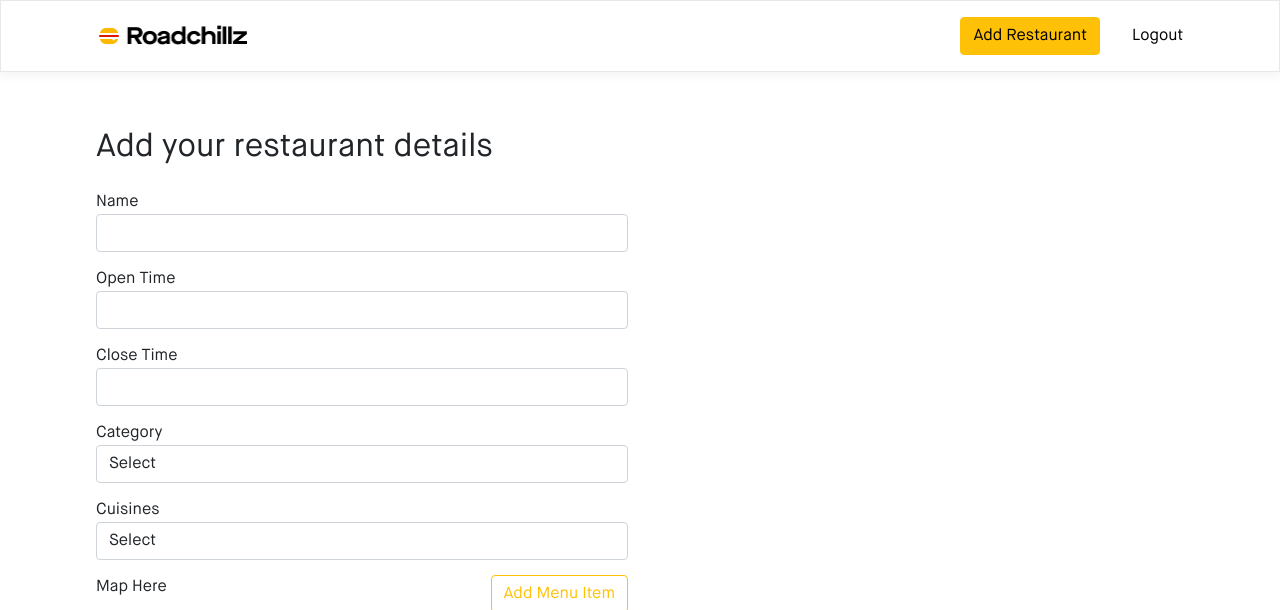
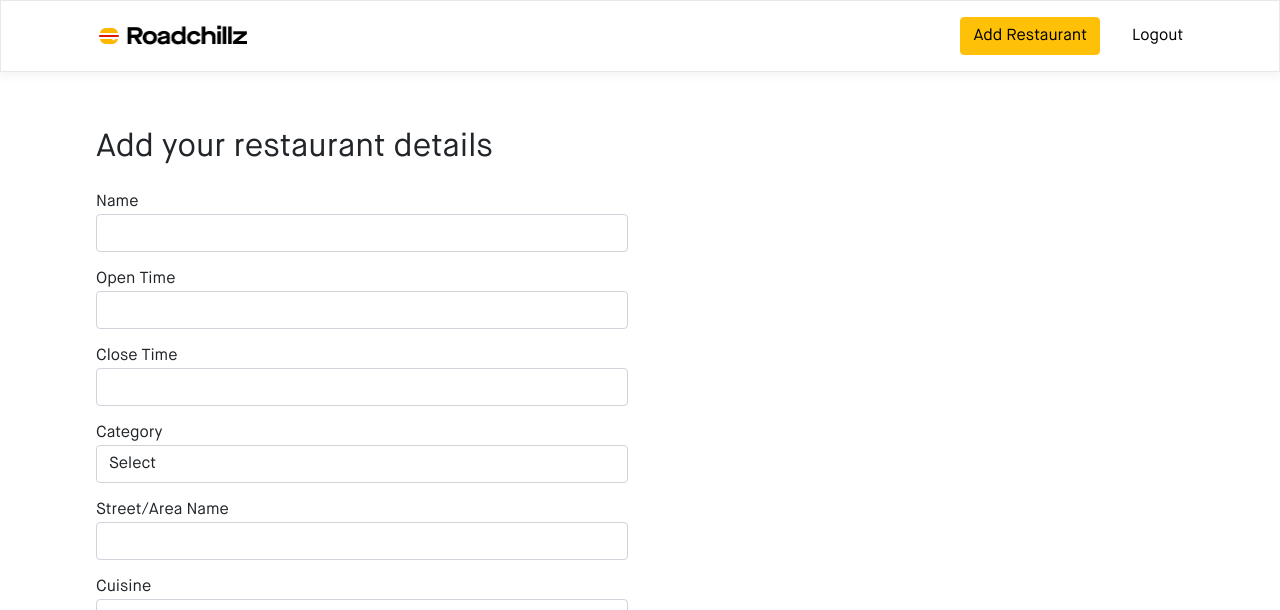
Before and after one commit to SomtoUgeh/roadchillz, a Django app: page /roadchillz/restaurants/add-restaurant in a window 1280 px wide. Shown: the top 610 px of the page. Run offline with Django 3.2, Linux system fonts and the light colour scheme; the visitor is signed in with stand-in values (Sample User, id 1); data that the repository does not hold is empty; some libraries are stand-ins or nearby versions.

Commit message:
Add restaurant functionality (#25)

```diff
--- a/roadchillz/forms.py
+++ b/roadchillz/forms.py
@@ -11,36 +11,42 @@ class AddRestaurantForm(forms.ModelForm):
 
     slug = forms.CharField(widget=forms.HiddenInput(), required=False)
     likes = forms.IntegerField(widget=forms.HiddenInput(), required=False)
-
-    long = forms.IntegerField(widget=forms.HiddenInput(), initial=0)
-    lat = forms.IntegerField(widget=forms.HiddenInput(), initial=0)
-    location_name = forms.CharField(widget=forms.HiddenInput(), required=False)
-    open_time = forms.DateField(
+    image_url = forms.CharField(
+        widget=forms.HiddenInput(),
+        required=False,
+        initial='/static/images/restaurant.jpg'
+    )
+    long = forms.CharField(
+        widget=forms.HiddenInput(attrs={'id':'location-long'}), initial='100')
+    lat = forms.CharField(
+        widget=forms.HiddenInput(attrs={'id':'location-lat'}), initial='100')
+    open_time = forms.CharField(
         label = 'Open Time',
         widget=forms.DateInput(attrs={'class':'form-control timepicker'}))
-    close_time = forms.DateField(
+    close_time = forms.CharField(
         label = 'Close Time',
         widget=forms.DateInput(attrs={'class':'form-control timepicker'}))
-    category = forms.CharField(
-        label = 'Category',
-        widget = forms.Select( attrs = {'class':'form-control'},
-                choices= [
-                    ('', 'Select')
-                ]
-            )
-        )
-    cuisines = forms.CharField(
-        label = 'Cuisines',
-        widget = forms.Select( attrs = {'class':'form-control'},
-                choices= [
-                    ('', 'Select')
-                ]
-            )
+
+    category = forms.ModelChoiceField(
+        empty_label='Select',
+        queryset=Category.objects.all().order_by('name'),
+        widget = forms.Select( attrs = {'class':'form-control'}),
+    )
+
+    cuisine = forms.ModelChoiceField(
+        queryset=Cuisine.objects.all().order_by('name'),
+        widget = forms.Select( attrs = {'class':'form-control'}),
+    )
+
+    location_name = forms.CharField(
+            label = 'Street/Area Name',
+            max_length=Restaurant.NAME_MAX_LENGTH,
+            widget=forms.TextInput(attrs={'class':'form-control'})
         )
 
     class Meta:
         model = Restaurant
-        fields = ('name','open_time',)
+        fields = ('name','open_time', 'close_time', 'long', 'lat', 'category', 'location_name', 'image_url')
 
 
 class UserForm(forms.ModelForm):
--- a/roadchillz/views.py
+++ b/roadchillz/views.py
@@ -1,4 +1,4 @@
-from roadchillz.models import Restaurant
+from roadchillz.models import Cuisine, Restaurant
 from django.shortcuts import redirect, render
 from django.http import HttpResponse
 from roadchillz.models import Restaurant, Category, Item
@@ -7,6 +7,7 @@ from django.urls import reverse
 from roadchillz.forms import AddRestaurantForm
 from roadchillz.forms import UserForm, UserProfileForm
 from django.contrib.auth.decorators import login_required
+from django.core.files.storage import FileSystemStorage
 
 def index(request):
     context_dict = {}
@@ -64,15 +65,32 @@ def single_restaurant(request, restaurant_name_slug):
 @login_required
 def add_restaurant(request):
     form = AddRestaurantForm()
+    context_dict = {}
+    try:
+        category = Category.objects.all()
+        cuisines = Cuisine.objects.all()
+        context_dict['category'] = category
+        context_dict['cuisines'] = cuisines
+    except:
+        context_dict['category'] = None
+        context_dict['cuisines'] = None
 
-    if request.method == 'POST':
+    if request.method == 'POST' and request.FILES['myfile']:
+        myfile = request.FILES['myfile']
+        fs = FileSystemStorage()
+        filename = fs.save(myfile.name, myfile)
+        uploaded_file_url = fs.url(filename)
         form = AddRestaurantForm(request.POST)
         if form.is_valid():
+            print('uplo url:', uploaded_file_url)
+            form.cleaned_data['image_url'] = uploaded_file_url
             form.save(commit=True)
+
+            # check and save items
             return redirect(reverse('roadchillz:index'))
         else:
             print(form.errors)
-    return render(request, 'roadchillz/add-restaurant.html', {'form': form})
+    return render(request, 'roadchillz/add-restaurant.html', {'form': form, 'context': context_dict})
 
 
 def signup(request):
--- a/static/js/custom.js
+++ b/static/js/custom.js
@@ -1,6 +1,6 @@
 $( document ).ready(function() {
     $('.timepicker').timepicker({
-        timeFormat: 'h:mm p',
+        timeFormat: 'h:i a',
         interval: 60,
         defaultTime: '8',
         startTime: '00:00',
@@ -9,12 +9,3 @@ $( document ).ready(function() {
         scrollbar: true
     });
 });
-
-let map;
-
-function initMap() {
-  map = new google.maps.Map(document.getElementById("map"), {
-    center: { lat: 55.8642, lng: -4.2518 },
-    zoom: 10,
-  });
-}
--- a/static/roadchillz/styles.css
+++ b/static/roadchillz/styles.css
@@ -812,6 +812,7 @@ button {
 }
 
 .add-item-btn {
+	margin: 10px 0;
 	float: right;
 }
 
@@ -861,3 +862,7 @@ button {
 .area-name {
 	margin: 10px 0;
 }
+
+#add_restaurant_form {
+	padding-bottom: 30px;
+}
--- a/templates/roadchillz/add-restaurant.html
+++ b/templates/roadchillz/add-restaurant.html
@@ -20,6 +20,7 @@
 							class="form-group"
 							id="add_restaurant_form"
 							method="post"
+                            enctype="multipart/form-data"
 							action="{% url 'roadchillz:add_restaurant' %}"
 						>
 							{% csrf_token %}
@@ -34,6 +35,12 @@
 							{% endfor %}
 
 							{{ form.media }}
+                            <input type="file" name="myfile" class="form-control">
+                            {% if uploaded_file_url %}
+                                <p>File uploaded</p>
+                                <input type="hidden" name="image_url" value="{{uploaded_file_url}}">
+                            {% endif %}
+							<div id="map"></div>
 
 							<div>
 								<button
@@ -43,15 +50,12 @@
 									Add Menu Item
 								</button>
 							</div>
-
-							<div id="map">Map Here</div>
-
 							<div class="mt-4">
 								<input
 									type="submit"
 									name="submit"
-									value="Add Restaurant"
-									class="  btn btn-warning"
+									value="Submit"
+									class="btn btn-warning"
 								/>
 							</div>
 						</form>
@@ -61,4 +65,37 @@
 		</div>
 	</section>
 </main>
+<script type="text/javascript">
+	setTimeout(function() {
+		let map;
+		// lat = parseFloat($('#restaurant-map').attr('data-attr-lat'));
+		// long = parseFloat($('#restaurant-map').attr('data-attr-long'))
+		const restaurantLoc = { lat: 55.8642, lng: -4.2518 };
+		map = new google.maps.Map(document.getElementById("map"), {
+			center: restaurantLoc,
+			zoom: 14,
+            disableDoubleClickZoom: true,
+            zoomControl: false,
+            scrollwheel: false
+		});
+
+        let marker = new google.maps.Marker({
+            position: restaurantLoc,
+            map: map,
+        })
+
+        google.maps.event.addListener(map, "click", function (e) {
+            console.log("Click");
+            console.log(e)
+            $("#location-long").val(e.latLng.lng());
+            $("#location-lat").val(e.latLng.lat());
+            setMarker(e.latLng, map);
+        });
+
+        function setMarker(location, map) {
+            marker.setPosition(location);
+        }
+
+	}, 1000);
+ </script>
 {% endblock %}
--- a/templates/roadchillz/single-restaurant.html
+++ b/templates/roadchillz/single-restaurant.html
@@ -41,7 +41,6 @@
 </main>
 <script type="text/javascript">
 	setTimeout(function() {
-		// Mock async call to load
 		let map;
 		lat = parseFloat($('#restaurant-map').attr('data-attr-lat'));
 		long = parseFloat($('#restaurant-map').attr('data-attr-long'))
@@ -51,7 +50,6 @@
 			zoom: 14,
 		});
 
-		// The marker, positioned at Uluru
 		const marker = new google.maps.Marker({
 			position: restaurantLoc,
 			map: map,
```
